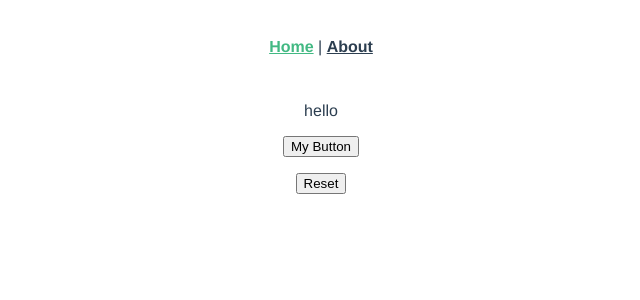
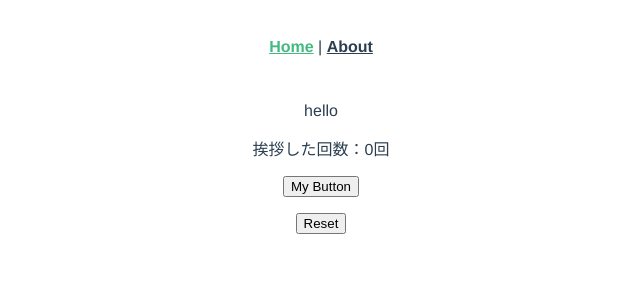
Before and after one commit to tofu0308/log, a Vue app in the folder vueJsWithTypeScript/vue-ts-practice/: page / in a window 1280 px wide. Shown: the top 300 px of the page, without its empty margins (319-959 px from the left). Built offline with nearby package versions, Linux system fonts and the light colour scheme.

Commit message:
カウンタ

```diff
--- a/vueJsWithTypeScript/vue-ts-practice/src/views/Home.vue
+++ b/vueJsWithTypeScript/vue-ts-practice/src/views/Home.vue
@@ -1,6 +1,8 @@
 <template>
     <div class="home">
         <p>{{greetText}}</p>
+        <p>挨拶した回数：{{count}}回</p>
+
         <p>
           <MyButton :greet="greetText" @click="onMyButtonClicked"></MyButton>
         </p>
@@ -23,8 +25,10 @@
     })
     export default class Home extends Vue {
       public greetText: string = 'hello';
+      private count = 0;
 
-      public onMyButtonClicked() {
+      public onMyButtonClicked(count: number) {
+        this.count = count;
         this.greetText = 'こんにちは';
       }
     }
```
